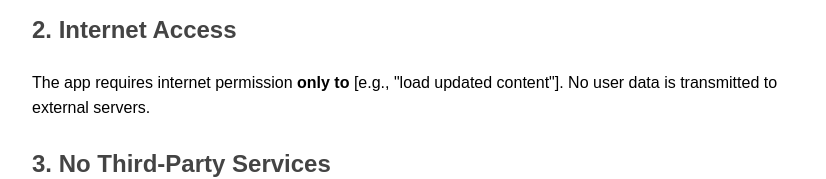
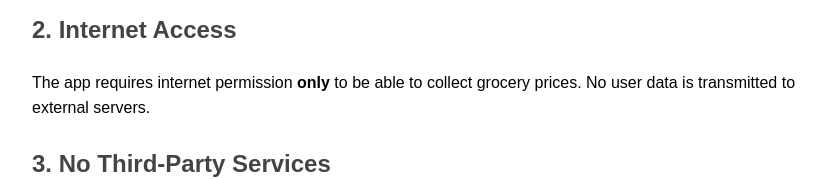
Before and after one commit to YomikoHara/NzGrocerySaver, a plain HTML site: page private_policy.html in a window 1280 px wide. Shown: the part 353-532 px from the top of the page, without its empty margins (208-1034 px from the left). Drawn offline with Linux system fonts and the light colour scheme.

Commit message:
Update private_policy.html

```diff
--- a/private_policy.html
+++ b/private_policy.html
@@ -24,7 +24,7 @@
     </ul>
 
     <h2>2. Internet Access</h2>
-    <p>The app requires internet permission <strong>only to</strong> [e.g., "load updated content"]. No user data is transmitted to external servers.</p>
+    <p>The app requires internet permission <strong>only</strong> to be able to collect grocery prices. No user data is transmitted to external servers.</p>
 
     <h2>3. No Third-Party Services</h2>
     <p>This app <strong>does not use</strong> ads, analytics SDKs, or any data-processing services.</p>
```
